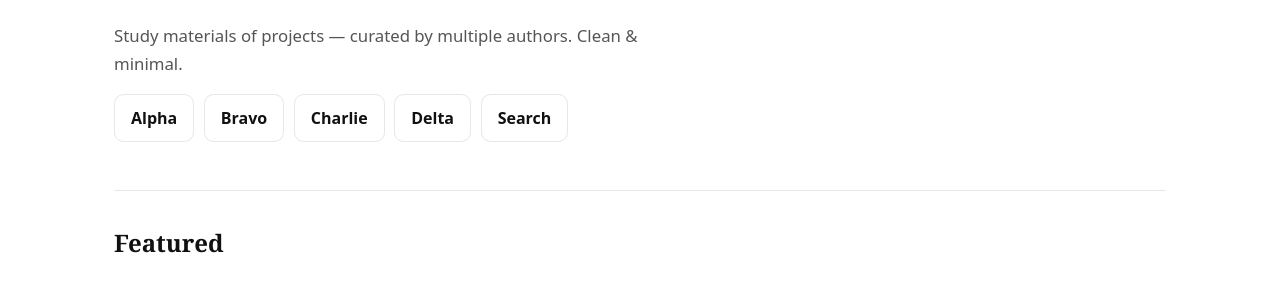
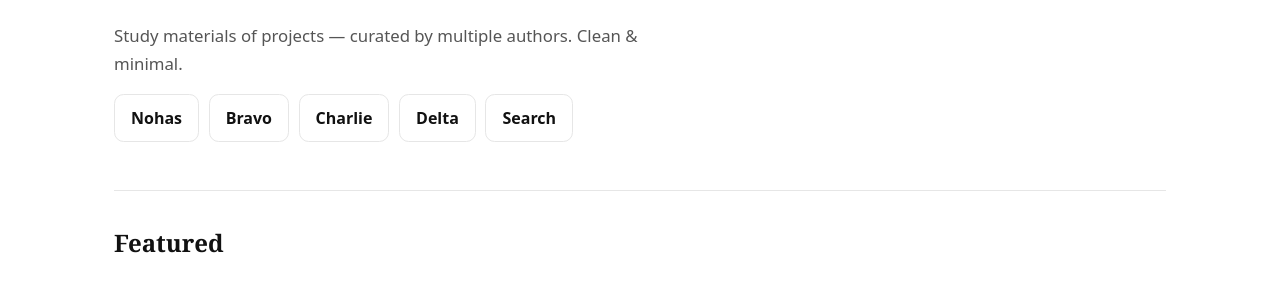
Before and after one commit to mir-ayaan-ali/hussaine, a Jekyll site: the page built from index.md, in a window 1280 px wide. Shown: the part 203-484 px from the top of the page. Built offline with Jekyll 4.4.1, drawn with Linux system fonts in a browser that asks for light colours.

Commit message:
Update home.html

```diff
--- a/_layouts/home.html
+++ b/_layouts/home.html
@@ -7,7 +7,7 @@ layout: default
 
   <!-- Category buttons -->
   <div class="cta-row">
-    <a class="btn outline" href="{{ '/alpha/'   | relative_url }}">Alpha</a>
+    <a class="btn outline" href="{{ '/nohas/'   | relative_url }}">Nohas</a>
     <a class="btn outline" href="{{ '/bravo/'   | relative_url }}">Bravo</a>
     <a class="btn outline" href="{{ '/charlie/' | relative_url }}">Charlie</a>
     <a class="btn outline" href="{{ '/delta/'   | relative_url }}">Delta</a>
```
